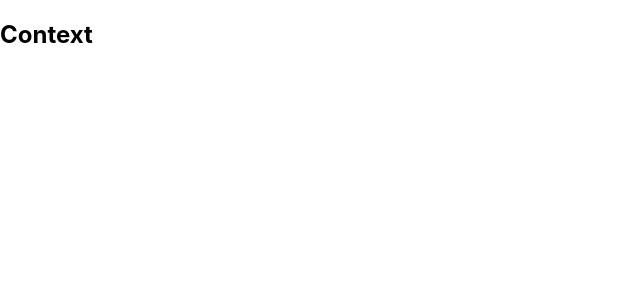
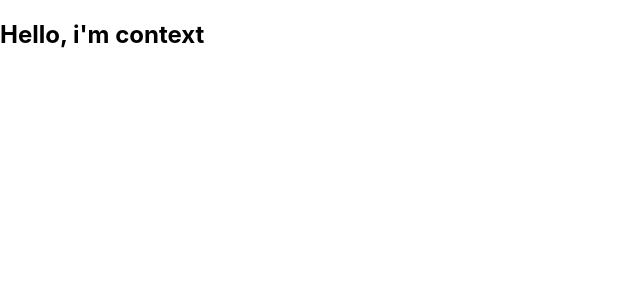
Before and after one commit to Denuk68/React-Lessons, a React (Create React App) app: page / in a window 1280 px wide. Shown: the top 300 px of the page, without its empty margins (0-640 px from the left). Built offline with nearby package versions, Linux system fonts and the light colour scheme.

Commit message:
lesson3_context

```diff
--- a/src/App.js
+++ b/src/App.js
@@ -4,10 +4,10 @@ import A from "./components/A";
 export let MyContext = createContext();
 
 export default function App() {
-  let title = "okten";
+  let title = "Hello, i'm context ";
   return (
     <div>
-      <MyContext.Provider value={'Context'}>
+      <MyContext.Provider value={title}>
         <A />
       </MyContext.Provider>
     </div>
--- a/src/components/C.js
+++ b/src/components/C.js
@@ -1,15 +1,22 @@
 import { MyContext } from "../App";
+import { useContext } from "react";
 
 export default function C() {
+    const context = useContext(MyContext)
     return (
         <div>
-            <MyContext.Consumer>
+            <h2>{context}</h2>
+
+            {/* Нижче через <MyContext.Consumer> старий метод  прийому контексту */}
+            {/* <MyContext.Consumer>
                 {
                     (val) => {
                         return <h2>{val}</h2>
                     }
                 }
-            </MyContext.Consumer>
+            </MyContext.Consumer> */}
+
+
 
         </div>
     )
```
